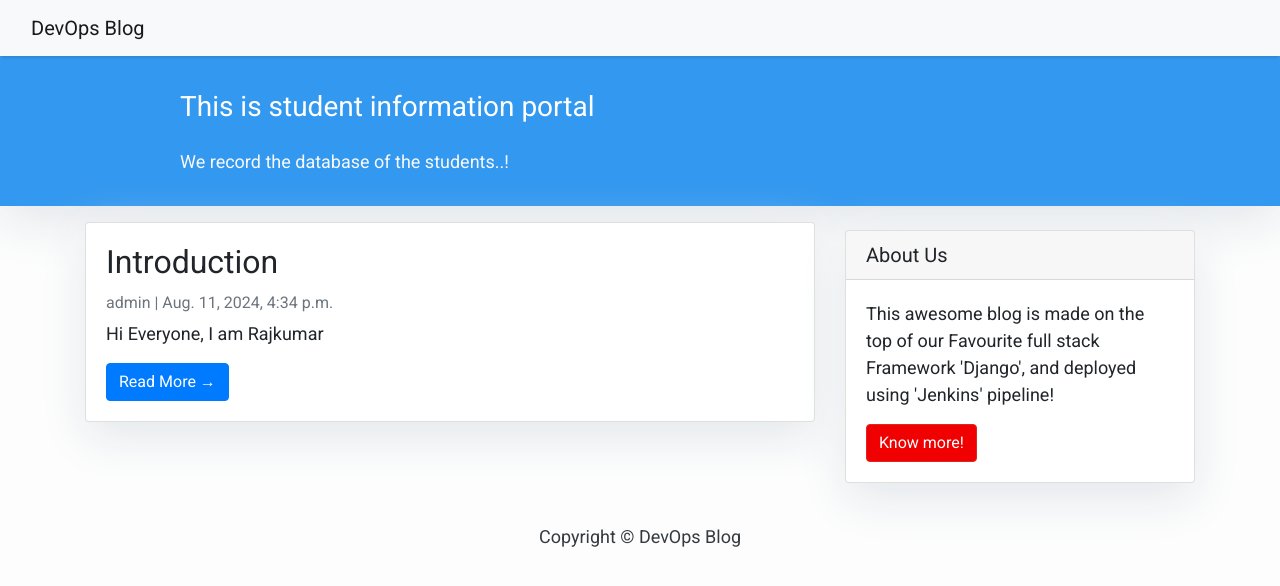
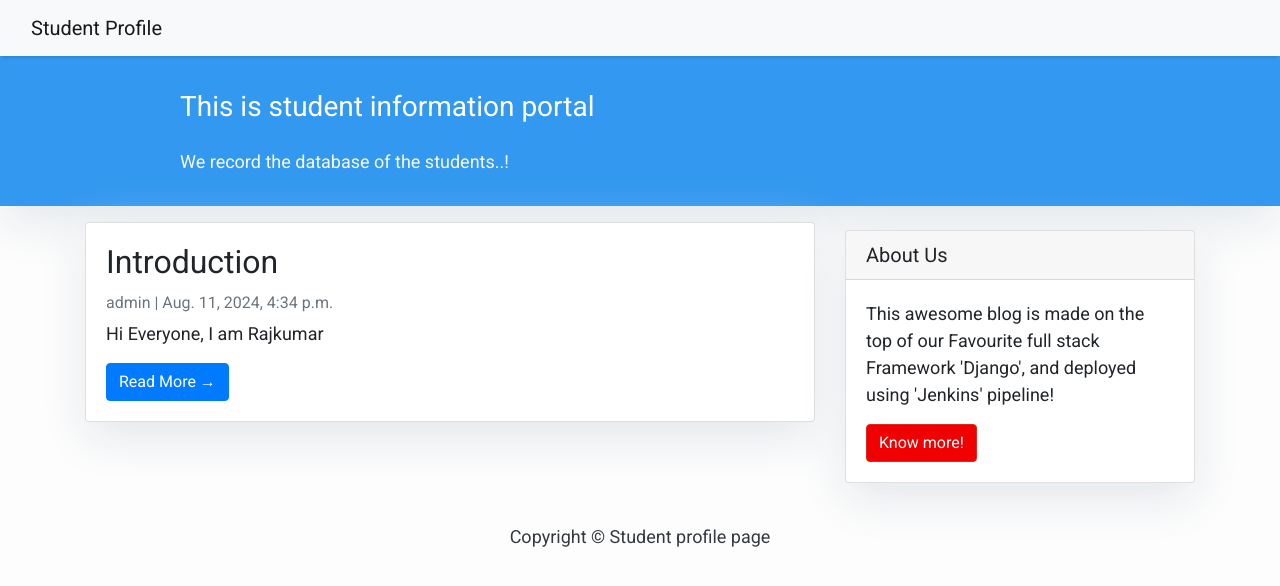
Before and after one commit to Rajkumar-427/Devops-project, a Django app: page / in a window 1280 px wide. Shown: the top 586 px of the page. Run offline with Django 5.2, Linux system fonts and the light colour scheme; data comes from the database, SQL or seed files in the repository; some libraries are stand-ins or nearby versions.

Commit message:
Updating index

```diff
--- a/templates/base.html
+++ b/templates/base.html
@@ -37,7 +37,7 @@
         <!-- Navigation -->
         <nav class="navbar navbar-expand-lg navbar-light bg-light shadow" id="mainNav">
             <div class="container-fluid">
-                <a class="navbar-brand" href="{% url 'home' %}">DevOps Blog</a>
+                <a class="navbar-brand" href="{% url 'home' %}">Student Profile</a>
                 <button class="navbar-toggler navbar-toggler-right" type="button" data-toggle="collapse" data-target="#navbarResponsive"
                     aria-controls="navbarResponsive" aria-expanded="false" aria-label="Toggle navigation">
                     <span class="navbar-toggler-icon"></span>
@@ -62,7 +62,7 @@
         {% endblock content %}
         <!-- Footer -->
         <footer class="py-3 bg-grey">
-            <p class="m-0 text-dark text-center ">Copyright &copy; DevOps Blog</p>
+            <p class="m-0 text-dark text-center ">Copyright &copy; Student profile page</p>
         </footer>
     </body>
 </html>
```
